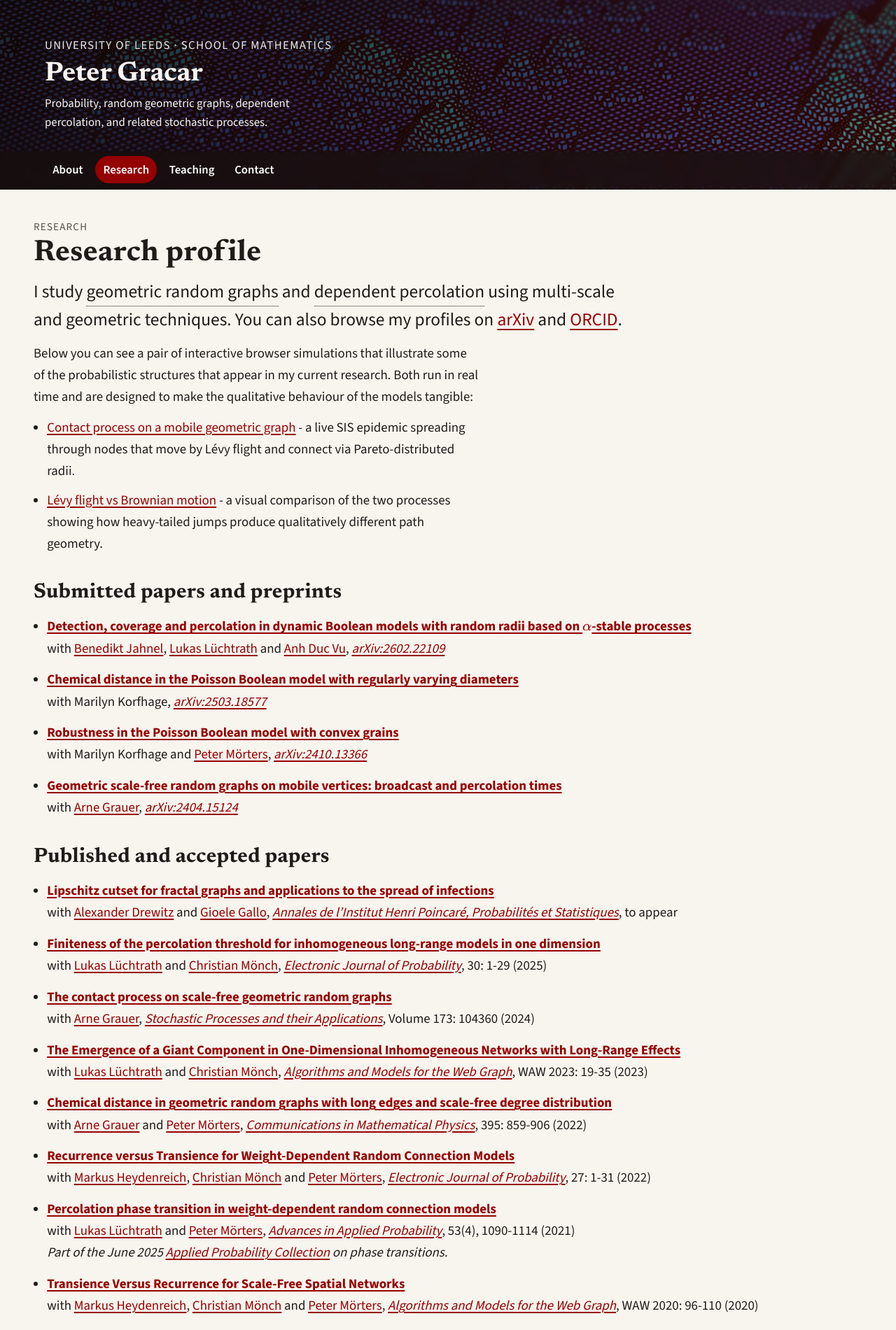
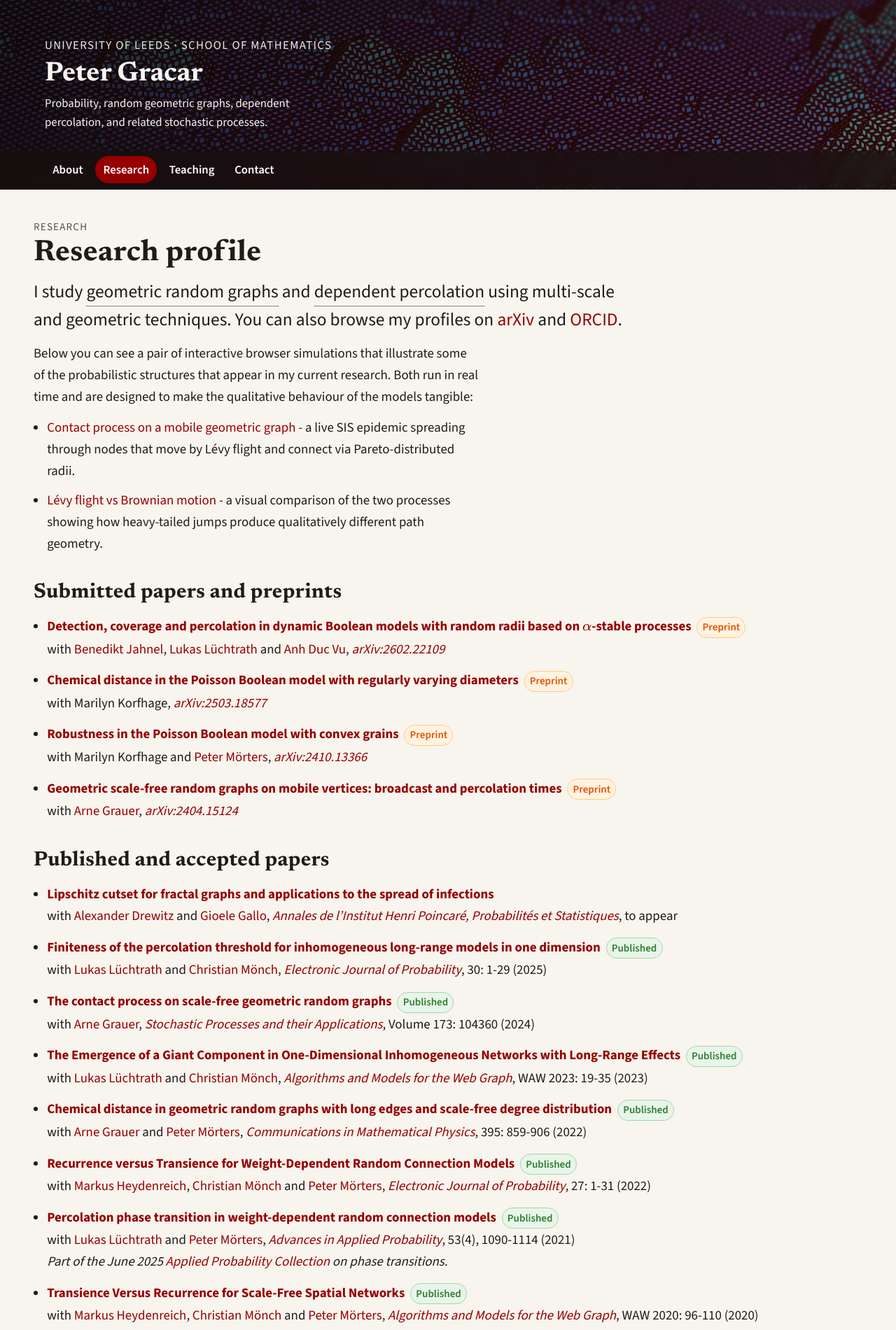
Before and after one commit to PeterGracar/PeterGracar.github.io, a Jekyll site: the page built from research.html, in a window 1280 px wide. Shown: the top 1901 px of the page at 70% size. Built offline with Jekyll 4.4.1, drawn with Linux system fonts in a browser that asks for light colours; some of the changed text lies outside the part shown.

Commit message:
Improve visual polish and performance across the site
Performance: lazy-load tooltip images (~2.7MB saved), trim unused font
weights, remove eager banner preload, defer email script to site.js,
add content-visibility for below-fold sections.

Visual: add scroll-reveal entrance animations, animated link underlines,
panel hover effects, timeline connector with accent dots, publication
status badges (preprint/published), and enriched footer with external links.

https://claude.ai/code/session_01Lq89522sNyAGcgNboJ3HDz

```diff
--- a/_includes/publication_item.html
+++ b/_includes/publication_item.html
@@ -55,7 +55,7 @@
         {% assign detail_line = detail_line | strip %}
 
         <li>
-          <strong><a href="{{ publication.title_url }}">{{ publication.title }}</a></strong>
+          <strong><a href="{{ publication.title_url }}">{{ publication.title }}</a></strong>{% if publication.status == "preprint" %} <span class="pub-badge pub-badge--preprint">Preprint</span>{% elsif publication.status == "published" %} <span class="pub-badge pub-badge--published">Published</span>{% endif %}
           {% if valid_coauthor_count > 0 %}
             {% assign printed_coauthor_count = 0 %}
             {% capture coauthor_markup %}{% endcapture %}
--- a/_layouts/default.html
+++ b/_layouts/default.html
@@ -25,8 +25,7 @@
 
   <link rel="preconnect" href="https://fonts.googleapis.com">
   <link rel="preconnect" href="https://fonts.gstatic.com" crossorigin>
-  <link rel="stylesheet" href="https://fonts.googleapis.com/css2?family=Newsreader:opsz,wght@6..72,500;6..72,700&amp;family=Source+Sans+3:wght@400;500;600;700&amp;display=swap">
-  <link rel="preload" as="image" href="banner.webp">
+  <link rel="stylesheet" href="https://fonts.googleapis.com/css2?family=Newsreader:opsz,wght@6..72,700&amp;family=Source+Sans+3:wght@400;600;700&amp;display=swap">
 
   <link rel="apple-touch-icon" sizes="180x180" href="/apple-touch-icon.png">
   <link rel="icon" type="image/png" sizes="32x32" href="/favicon-32x32.png">
@@ -83,7 +82,14 @@
   {{ content }}
 
   <footer class="site-footer">
-    <div class="site-footer-inner">&copy; <span data-year></span> Peter Gracar</div>
+    <div class="site-footer-inner">
+      <p>&copy; <span data-year></span> Peter Gracar &middot; University of Leeds</p>
+      <p>
+        <a href="https://arxiv.org/a/gracar_p_1">arXiv</a> &middot;
+        <a href="https://orcid.org/0000-0001-8340-8340">ORCID</a> &middot;
+        <a href="https://eps.leeds.ac.uk/maths">School of Mathematics</a>
+      </p>
+    </div>
   </footer>
 </body>
 </html>
--- a/index.html
+++ b/index.html
@@ -16,7 +16,7 @@ canonical: "https://gracar.org/"
         <p class="reading-width">My research focuses on random geometric graphs, particle systems, and broader percolation theory. You can find preprints, publications, and collaborators on the research page.</p>
         <p class="reading-width">If you are visiting campus and need directions, check the contact page or open this
           <button class="hover-image" type="button" aria-label="Preview office map">map preview
-            <img src="img/Map.webp" alt="Map preview for the office location" class="hover-img" width="1764" height="1372">
+            <img src="img/Map.webp" alt="Map preview for the office location" class="hover-img" width="1764" height="1372" loading="lazy">
           </button>.
         </p>
       </div>
--- a/research.html
+++ b/research.html
@@ -13,11 +13,11 @@ mathjax: true
       <h1>Research profile</h1>
       <p class="lead">I study
         <button class="hover-image" type="button" aria-label="Preview figure for geometric random graphs">geometric random graphs
-          <img src="img/sumkernel2.webp" alt="Preview of sum kernel random graph model" class="hover-img" width="1723" height="1541">
+          <img src="img/sumkernel2.webp" alt="Preview of sum kernel random graph model" class="hover-img" width="1723" height="1541" loading="lazy">
         </button>
         and
         <button class="hover-image" type="button" aria-label="Preview figure for dependent percolation">dependent percolation
-          <img src="img/lipschitz2.webp" alt="Preview of Lipschitz percolation figure" class="hover-img" width="2129" height="1102">
+          <img src="img/lipschitz2.webp" alt="Preview of Lipschitz percolation figure" class="hover-img" width="2129" height="1102" loading="lazy">
         </button>
         using multi-scale and geometric techniques. You can also browse my profiles on <a href="https://arxiv.org/a/gracar_p_1">arXiv</a> and <a href="https://orcid.org/0000-0001-8340-8340">ORCID</a>.
       </p>
--- a/site.js
+++ b/site.js
@@ -2,6 +2,30 @@
   const body = document.body;
   if (!body) {
     return;
+  }
+
+  const sections = document.querySelectorAll('.page-section');
+  if (sections.length && 'IntersectionObserver' in window) {
+    const observer = new IntersectionObserver((entries) => {
+      entries.forEach(entry => {
+        if (entry.isIntersecting) {
+          entry.target.classList.add('is-visible');
+          observer.unobserve(entry.target);
+        }
+      });
+    }, { threshold: 0.1 });
+    sections.forEach(s => observer.observe(s));
+  } else {
+    sections.forEach(s => s.classList.add('is-visible'));
+  }
+
+  const emailSlot = document.getElementById('e9');
+  if (emailSlot) {
+    const email = atob('UC5HcmFjYXJAbGVlZHMuYWMudWs=');
+    const link = document.createElement('a');
+    link.href = `${atob('bWFpbHRvOg==')}${email}`;
+    link.textContent = email;
+    emailSlot.append(link);
   }
 
   const page = body.dataset.page;
--- a/style.css
+++ b/style.css
@@ -59,6 +59,18 @@
     --shadow-soft: 0 12px 30px rgba(0, 0, 0, 0.28);
     --shadow-card: 0 6px 18px rgba(0, 0, 0, 0.22);
   }
+
+  .pub-badge--preprint {
+    background: rgba(230, 81, 0, 0.15);
+    color: #ffab40;
+    border-color: rgba(255, 171, 64, 0.3);
+  }
+
+  .pub-badge--published {
+    background: rgba(46, 125, 50, 0.15);
+    color: #69f0ae;
+    border-color: rgba(105, 240, 174, 0.3);
+  }
 }
 
 * {
@@ -91,13 +103,23 @@ img {
 
 a {
   color: var(--color-accent);
-  text-decoration-thickness: 0.08em;
-  text-underline-offset: 0.18em;
-  transition: color var(--transition-fast), text-decoration-color var(--transition-fast);
+  text-decoration: none;
+  background-image: linear-gradient(var(--color-accent-strong), var(--color-accent-strong));
+  background-size: 0% 1.5px;
+  background-position: 0 100%;
+  background-repeat: no-repeat;
+  transition: color var(--transition-fast), background-size var(--transition-base);
 }
 
 a:hover {
   color: var(--color-accent-strong);
+  background-size: 100% 1.5px;
+}
+
+.site-nav a,
+.site-name a,
+.button-link {
+  background-image: none;
 }
 
 a:focus-visible,
@@ -210,6 +232,19 @@ main {
 
 .page-section + .page-section {
   margin-top: clamp(2.2rem, 3vw, 3.2rem);
+  content-visibility: auto;
+  contain-intrinsic-size: auto 500px;
+}
+
+.page-section {
+  opacity: 0;
+  transform: translateY(1rem);
+  transition: opacity 0.5s ease, transform 0.5s ease;
+}
+
+.page-section.is-visible {
+  opacity: 1;
+  transform: translateY(0);
 }
 
 .eyebrow {
@@ -314,18 +349,43 @@ li + li {
   gap: 1rem;
 }
 
+.quick-links .panel {
+  transition: transform var(--transition-base), box-shadow var(--transition-base),
+              border-color var(--transition-base);
+  border-left: 3px solid transparent;
+}
+
+.quick-links .panel:hover {
+  transform: translateY(-3px);
+  box-shadow: var(--shadow-soft);
+  border-left-color: var(--color-accent);
+}
+
 .quick-links h3 {
   margin-bottom: 0.25rem;
 }
 
 .timeline {
   list-style: none;
-  padding: 0;
+  padding: 0 0 0 1.5rem;
   display: grid;
   gap: 0.85rem;
+  position: relative;
+}
+
+.timeline::before {
+  content: '';
+  position: absolute;
+  left: 0.35rem;
+  top: 0.5rem;
+  bottom: 0.5rem;
+  width: 2px;
+  background: var(--color-border);
+  border-radius: 1px;
 }
 
 .timeline li {
+  position: relative;
   display: grid;
   gap: 0.22rem;
   background: var(--color-surface);
@@ -333,6 +393,19 @@ li + li {
   border-radius: var(--radius-md);
   box-shadow: var(--shadow-card);
   padding: 0.82rem 0.95rem;
+}
+
+.timeline li::before {
+  content: '';
+  position: absolute;
+  left: calc(-1.5rem + 0.1rem);
+  top: 1rem;
+  width: 0.5rem;
+  height: 0.5rem;
+  border-radius: 50%;
+  background: var(--color-accent);
+  border: 2px solid var(--color-surface);
+  box-shadow: 0 0 0 1px var(--color-border);
 }
 
 .timeline-year {
@@ -344,6 +417,28 @@ li + li {
 .publication-list li,
 .talk-list li {
   margin-top: 0.85rem;
+}
+
+.pub-badge {
+  display: inline-block;
+  font-size: var(--text-xs);
+  font-weight: 600;
+  padding: 0.1rem 0.45rem;
+  border-radius: 999px;
+  vertical-align: middle;
+  margin-left: 0.25rem;
+}
+
+.pub-badge--preprint {
+  background: #fff3e0;
+  color: #e65100;
+  border: 1px solid #ffcc80;
+}
+
+.pub-badge--published {
+  background: #e8f5e9;
+  color: #2e7d32;
+  border: 1px solid #a5d6a7;
 }
 
 .module-list {
@@ -524,6 +619,22 @@ li + li {
   padding: 1rem;
   font-size: var(--text-sm);
   color: var(--color-text-muted);
+  display: flex;
+  flex-wrap: wrap;
+  justify-content: space-between;
+  gap: 0.3rem 1.5rem;
+}
+
+.site-footer-inner p {
+  margin: 0;
+}
+
+.site-footer-inner a {
+  color: var(--color-text-muted);
+}
+
+.site-footer-inner a:hover {
+  color: var(--color-accent);
 }
 
 @media (min-width: 48rem) {
```
Also changed, not shown: contact.html (+1 -11 lines).
